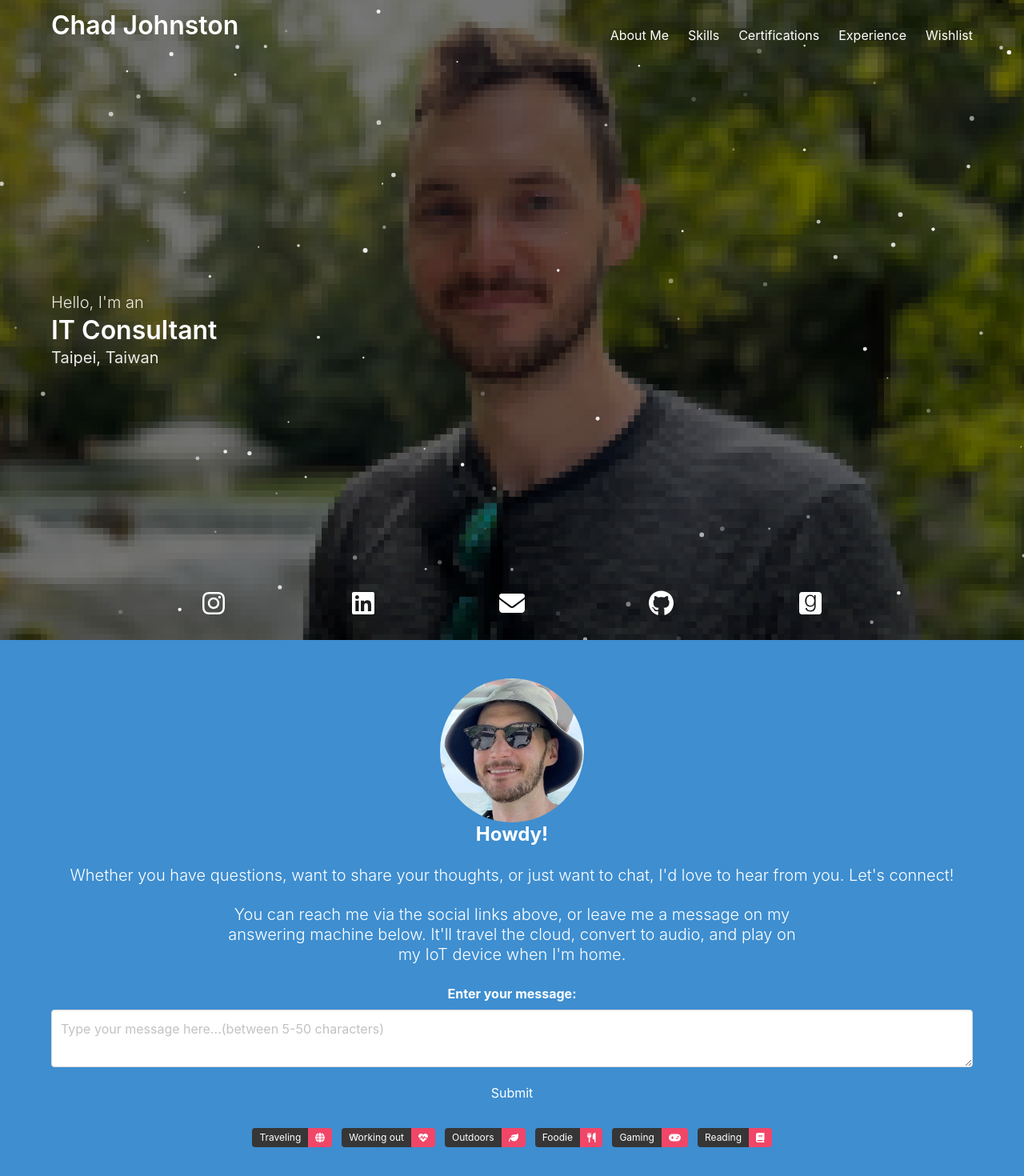
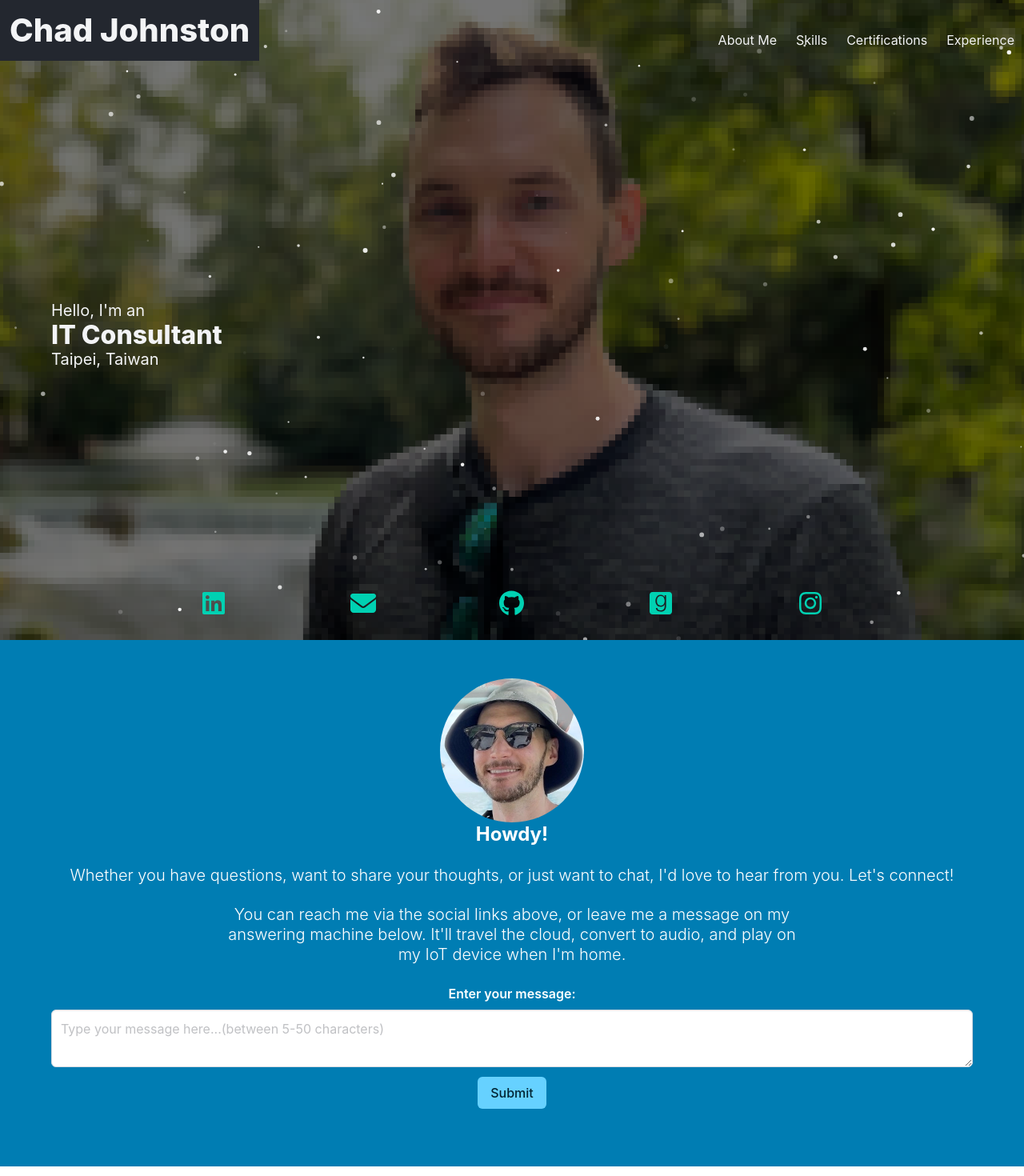
Before and after one commit to Apapora/personal-website, a React (Create React App) app: page / in a window 1280 px wide. Shown: the top 1470 px of the page at 80% size. Built offline with nearby package versions, Linux system fonts and the light colour scheme.

Commit message:
Update to react-scripts v5, Bulma CSS v1, among others. Color re-themed

```diff
--- a/package.json
+++ b/package.json
@@ -14,7 +14,7 @@
     "tsparticles": "^2.12.0"
   },
   "engines": {
-    "node": "^20.9.0",
+    "node": "^22.0.0",
     "npm": "^10.1.0"
   },
   "scripts": {
@@ -35,7 +35,7 @@
     "not op_mini all"
   ],
   "devDependencies": {
-    "gh-pages": "^2.0.1"
+    "gh-pages": "^6.1.1"
   },
   "description": "This is a repo for my personal website files hosted on s3. It uses [Bulma CSS](https://bulma.io/) and [React](https://react.dev/) along with [JSON resumes.](https://jsonresume.org/)",
   "main": "index.js",
--- a/public/index.html
+++ b/public/index.html
@@ -1,5 +1,5 @@
 <!DOCTYPE html>
-<html lang="en">
+<html data-theme="light" lang="en">
 
 <head>
   <meta charset="utf-8" />
@@ -10,7 +10,7 @@
   <meta name="description"
     content="This is my personal website. You can find information about me here." />
 
-  <link rel="stylesheet" href="https://cdnjs.cloudflare.com/ajax/libs/bulma/0.9.4/css/bulma.min.css">
+  <link rel="stylesheet" href="https://cdn.jsdelivr.net/npm/bulma@1.0.0/css/bulma.min.css">
   <link rel="stylesheet" href="./css/bulma-timeline.min.css">
   <link rel="stylesheet" href="./css/styles.css">
 
--- a/src/components/elements/Badge.js
+++ b/src/components/elements/Badge.js
@@ -5,7 +5,7 @@ function Badge(props) {
   return (
     <div className="control">
       <div className="tags has-addons">
-        <span className="tag is-dark">{props.text}</span>
+        <span className="tag">{props.text}</span>
         <span className="tag is-danger">
           <i className={faIcon}></i>
         </span>
--- a/src/components/elements/Hero.js
+++ b/src/components/elements/Hero.js
@@ -5,7 +5,7 @@ import App from "./Particle";
 
 function Hero() {
   return (
-    <section className="hero is-dark is-fullheight has-bg-image">
+    <section className="hero is-fullheight is-dark has-bg-image">
       <div className="hero-head">
         <NavBar />
       </div>
@@ -13,7 +13,7 @@ function Hero() {
       <div className="hero-body">
 
         <div className="container">
-          <p className="subtitle is-5 has-text-weight-light">Hello, I'm an</p>
+          <p className="subtitle is-5">Hello, I'm an</p>
           <h1 className="title">{Resume.basics.label}</h1>
           <h2 className="subtitle">
             {Resume.basics.location.region}, {Resume.basics.location.country}
@@ -32,7 +32,7 @@ function Hero() {
                   className="is-hovered"
                   title={value.network}
                 >
-                  <span className="icon is-medium is-">
+                  <span className="icon is-medium has-text-primary">
                     <i className={value.x_icon}></i>
                   </span>
                 </a>
--- a/src/components/elements/NavBar.js
+++ b/src/components/elements/NavBar.js
@@ -16,10 +16,9 @@ class NavBar extends React.Component {
 
   render() {
     return (
-      <nav className="navbar is-transparent">
-        <div className="container">
+      <nav className="navbar is-transparent is-dark" role="navigation" aria-label="main navigation">
           <div className="navbar-brand">
-            <a href="/" className="navbar-item title is-unselectable my-name">
+            <a href="/" className="navbar-item title is-2 is-unselectable">
               {Resume.basics.name}
             </a>
             <span
@@ -31,9 +30,7 @@ class NavBar extends React.Component {
               <span></span>
             </span>
           </div>
-          <div
-            className={
-              "navbar-menu nav-menu " +
+          <div className={ "navbar-menu navbar-item" +
               (this.state.showMenu ? "is-active" : null)
             }
           >
@@ -42,10 +39,9 @@ class NavBar extends React.Component {
               <MenuItem text="Skills" href="#skills" />
               <MenuItem text="Certifications" href="#certifications" />
               <MenuItem text="Experience" href="#experience" />
-              <MenuItem text="Wishlist" href="#wishlist" />
             </div>
           </div>
-        </div>
+
       </nav>
     );
   }
--- a/src/components/elements/Timeline.js
+++ b/src/components/elements/Timeline.js
@@ -7,7 +7,7 @@ function Timeline() {
   return (
     <div className="timeline is-centered">
       <header className="timeline-header">
-        <span className="tag is-medium is-dark">
+        <span className="tag is-medium">
           {new Date().getFullYear()}
         </span>
       </header>
--- a/src/components/sections/AboutMe.js
+++ b/src/components/sections/AboutMe.js
@@ -1,5 +1,5 @@
 import React, { useState } from "react";
-import Badge from "../elements/Badge";
+//import Badge from "../elements/Badge";
 import Resume from "../../resume.json";
 //import App from "../elements/TSParticles";
 import axios from "axios";
@@ -49,7 +49,7 @@ function AboutMe() {
 
 
   return (
-    <section className="section has-background-info" id="aboutMe">
+    <section className="section has-background-info-35" id="aboutMe">
       <div className="container has-text-centered">
         <figure className="image container is-180x180">
           <img
@@ -106,6 +106,7 @@ function AboutMe() {
             </form>
           )
         )}
+        {/*
         <div className="container interests">
           <div className="field is-grouped is-grouped-multiline has-text-centered">
             {Resume.interests.map((value, index) => {
@@ -115,6 +116,7 @@ function AboutMe() {
             })}
           </div>
         </div>
+          */}
       </div>
     </section>
   );
--- a/src/resume.json
+++ b/src/resume.json
@@ -12,12 +12,6 @@
       "region": "Taipei"
     },
     "profiles": [
-      {
-        "network": "Instagram",
-        "username": "chadenstein",
-        "url": "https://www.instagram.com/chadenstein/",
-        "x_icon": "fab fa-2x fa-instagram"
-      },
       {
         "network": "LinkedIn",
         "username": "Chad Johnston",
@@ -41,6 +35,12 @@
         "username": "",
         "url": "https://www.goodreads.com /user/show/130857021-chad-jo",
         "x_icon": "fab fa-2x fa-goodreads"
+      },
+      {
+        "network": "Instagram",
+        "username": "chadenstein",
+        "url": "https://www.instagram.com/chadenstein/",
+        "x_icon": "fab fa-2x fa-instagram"
       }
     ]
   },
```
Also changed, not shown: 1 other file (tests, documents, lock files or other folders).
